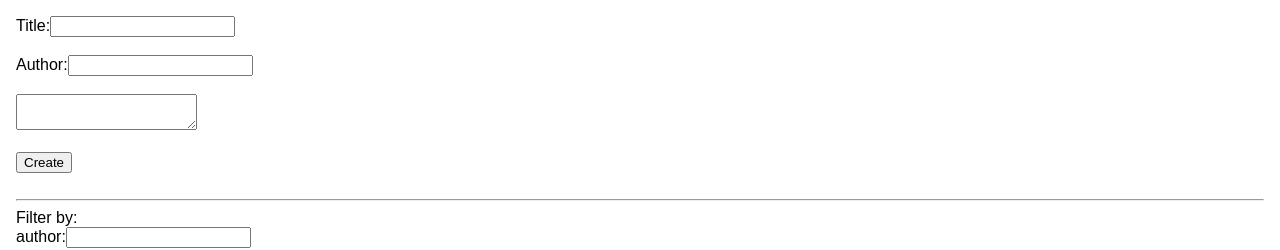
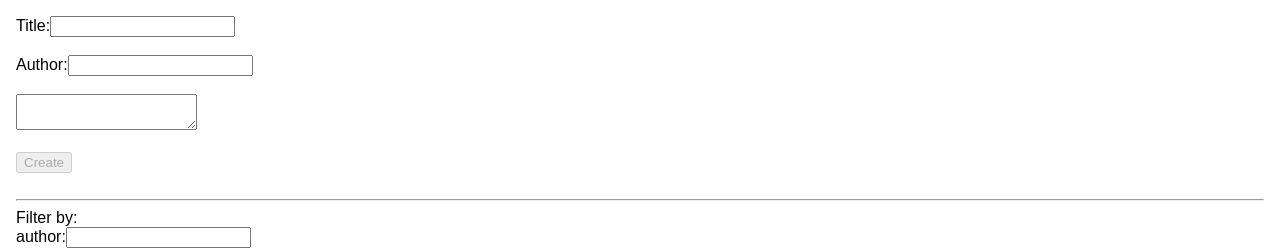
Before and after one commit to drossano/full-stack-react-projects, a React (Vite) app: page / in a window 1280 px wide. Shown: the top 250 px of the page. Built offline with nearby package versions, Linux system fonts and the light colour scheme; no server answers.

Commit message:
feat: add creating posts

```diff
--- a/src/api/posts.js
+++ b/src/api/posts.js
@@ -5,3 +5,12 @@ export const getPosts = async (queryParams) => {
   );
   return await res.json();
 };
+
+export const createPost = async (post) => {
+  const res = await fetch(`${import.meta.env.VITE_BACKEND_URL}/posts`, {
+    method: "POST",
+    headers: { "Content-Type": "application/json" },
+    body: JSON.stringify(post),
+  });
+  return await res.json;
+};
--- a/src/components/CreatePost.jsx
+++ b/src/components/CreatePost.jsx
@@ -1,20 +1,55 @@
+import { useMutation, useQueryClient } from "@tanstack/react-query";
+import { useState } from "react";
+import { createPost } from "../api/posts.js";
+
 export function CreatePost() {
+  const [title, setTitle] = useState("");
+  const [author, setAuthor] = useState("");
+  const [contents, setContents] = useState("");
+  const queryClient = useQueryClient();
+  const createPostMutation = useMutation({
+    mutationFn: () => createPost({ title, author, contents }),
+    onSuccess: () => queryClient.invalidateQueries(["posts"]),
+  });
+  const handleSubmit = (e) => {
+    e.preventDefault();
+    createPostMutation.mutate();
+  };
   return (
-    <form onSubmit={(e) => e.preventDefault()}>
+    <form onSubmit={handleSubmit}>
       <div>
         <label htmlFor="create-title">Title:</label>
-        <input type="text" name="create-title" id="create-title" />
+        <input
+          type="text"
+          name="create-title"
+          id="create-title"
+          value={title}
+          onChange={(e) => setTitle(e.target.value)}
+        />
       </div>
       <br />
       <div>
         <label htmlFor="create-author">Author:</label>
-        <input type="text" name="create-author" id="create-author" />
+        <input
+          type="text"
+          name="create-author"
+          id="create-author"
+          value={author}
+          onChange={(e) => setAuthor(e.target.value)}
+        />
       </div>
       <br />
-      <textarea />
+      <textarea
+        value={contents}
+        onChange={(e) => setContents(e.target.value)}
+      />
       <br />
       <br />
-      <input type="submit" value="Create" />
+      <input
+        type="submit"
+        value={createPostMutation.isPending ? "Creating..." : "Create"}
+        disabled={!title || createPostMutation.isPending}
+      />
     </form>
   );
 }
```
